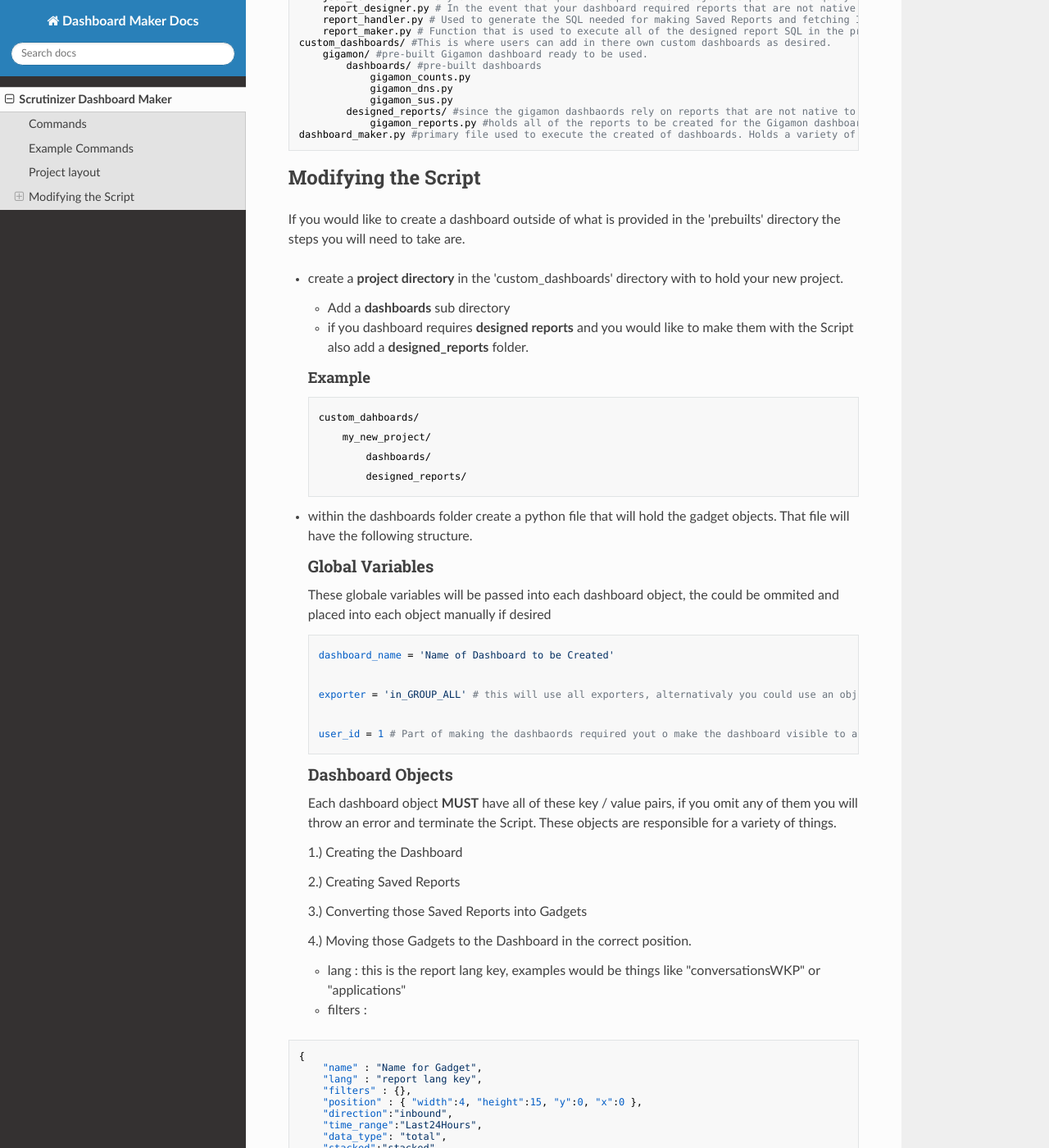
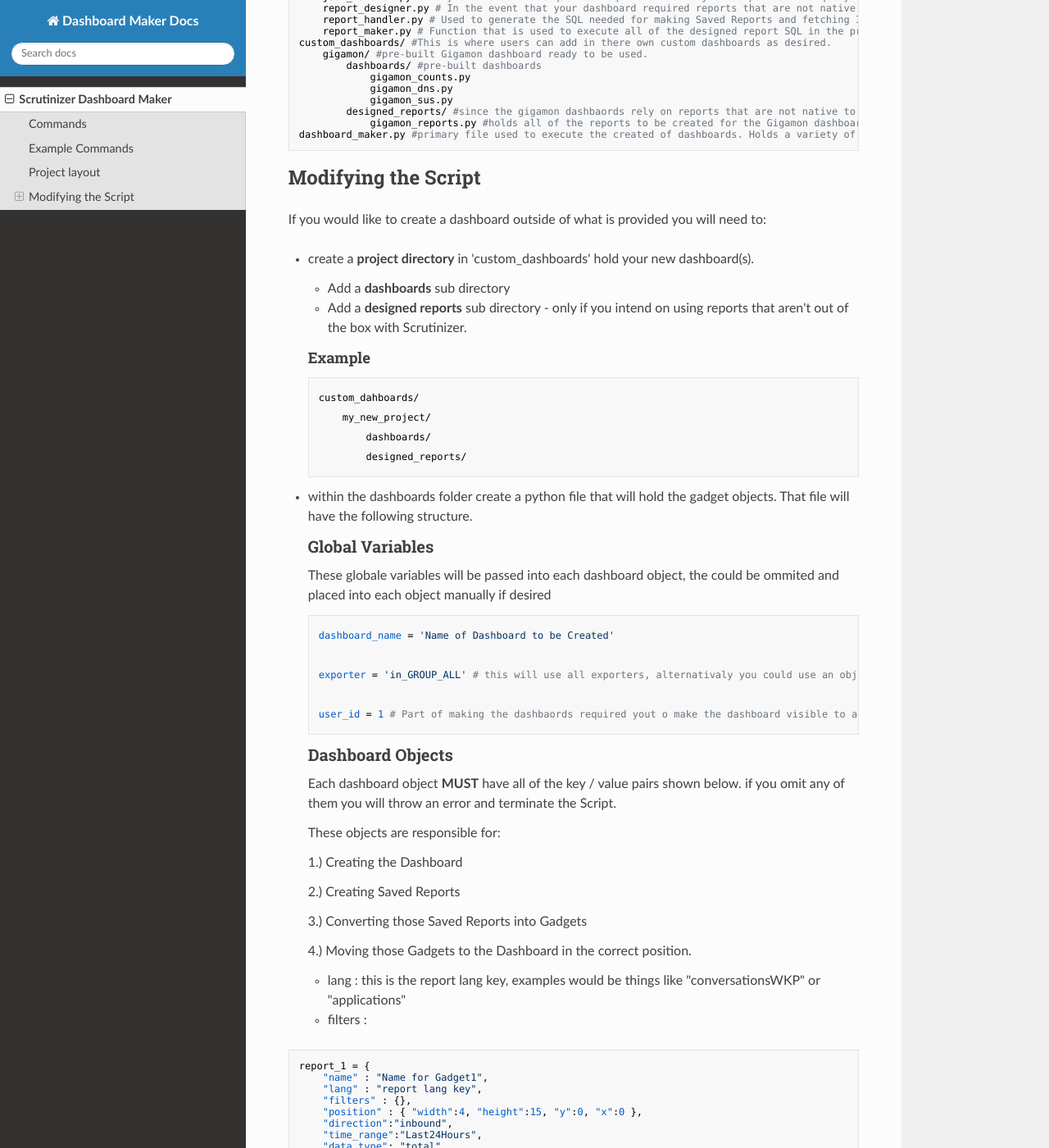
Before and after one commit to briandav22/gigamonscript, an MkDocs documentation site: the page built from docs/index.md, in a window 1280 px wide and 1400 px high, scrolled down 718 px. Shown: the whole window at 82% size. Built offline with MkDocs 1.6.1, drawn with Linux system fonts in a browser that asks for light colours; nearby versions of some CDN libraries; some of the changed text lies outside the part shown.

Commit message:
updating docs

````diff
--- a/docs/index.md
+++ b/docs/index.md
@@ -40,11 +40,11 @@ A project that helps Users and Engineers create 'quick start' dashboards for Scr
 
 ## Modifying the Script
 
-If you would like to create a dashboard outside of what is provided in the 'prebuilts' directory the steps you will need to take are.
+If you would like to create a dashboard outside of what is provided you will need to:
 
-* create a **project directory** in the 'custom_dashboards' directory with to hold your new project.
+* create a **project directory** in  'custom_dashboards'  hold your new dashboard(s).
     * Add a **dashboards** sub directory
-    * if you dashboard requires **designed reports** and you would like to make them with the Script also add a **designed_reports** folder.
+    * Add a **designed reports** sub directory - only if you intend on using reports that aren't out of the box with Scrutinizer.
 
 
 
@@ -70,7 +70,9 @@ If you would like to create a dashboard outside of what is provided in the 'preb
 
     ### Dashboard Objects
 
-    Each dashboard object <b>MUST</b> have all of these key / value pairs, if you omit any of them you will throw an error and terminate the Script. These objects are responsible for a variety of things.
+    Each dashboard object <b>MUST</b> have all of the key / value pairs shown below. if you omit any of them you will throw an error and terminate the Script.
+
+    These objects are responsible for:
 
     1.) Creating the Dashboard
 
@@ -81,14 +83,16 @@ If you would like to create a dashboard outside of what is provided in the 'preb
     4.) Moving those Gadgets to the Dashboard in the correct position.
 
 
+
+
     * lang : this is the report lang key, examples would be things like "conversationsWKP" or "applications"
     * filters :
 
 
 
 ```json
-{
-    "name" : "Name for Gadget",
+report_1 = {
+    "name" : "Name for Gadget1",
     "lang" : "report lang key",
     "filters" : {},
     "position" : { "width":4, "height":15, "y":0, "x":0 },
@@ -101,4 +105,21 @@ If you would like to create a dashboard outside of what is provided in the 'preb
     "user_id":user_id,
     "dashboard": dashboard_counts
 }
+
+report_2 = {
+    "name" : "Name for Gadget2",
+    "lang" : "report lang key",
+    "filters" : {},
+    "position" : { "width":4, "height":15, "y":0, "x":0 },
+    "direction":"inbound",
+    "time_range":"Last24Hours",
+    "data_type": "total",
+    "stacked":"stacked",
+    "exporter": exporter,
+    "view":"tableGraph",
+    "user_id":user_id,
+    "dashboard": dashboard_counts
+}
+
+example_gadgets_list = [report_1, report_2]
 ```
````
